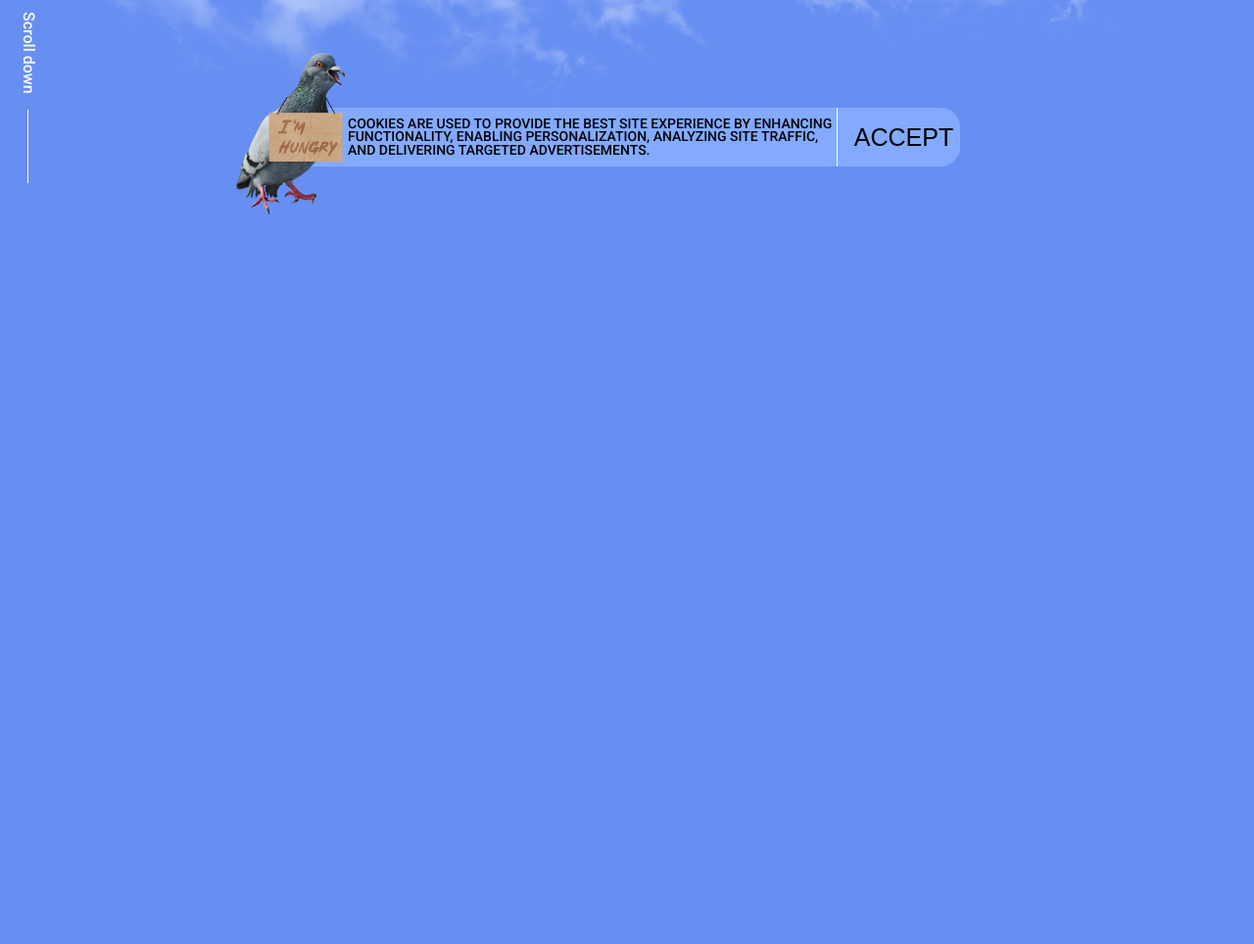
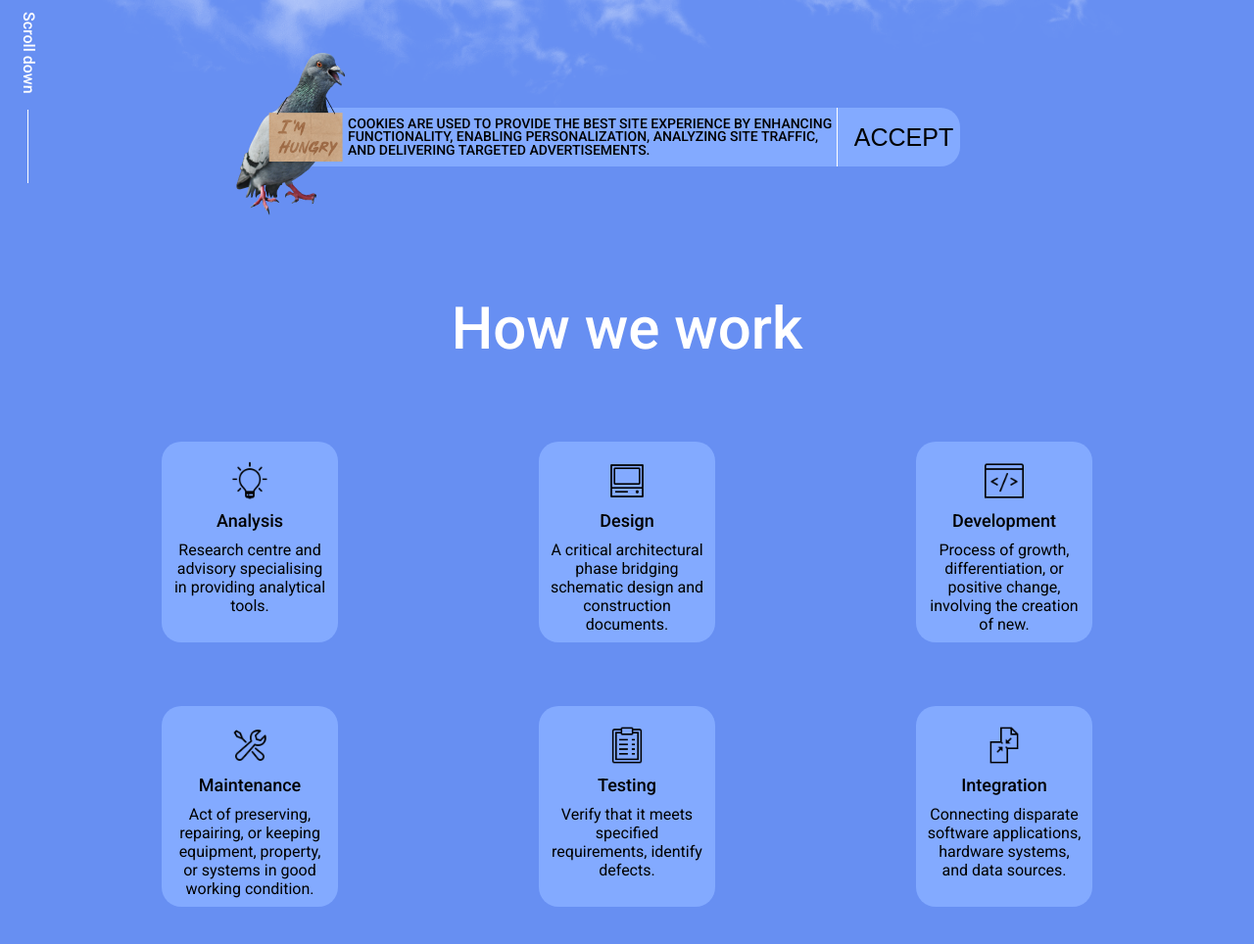
Before and after one commit to Romero0000/landing_live_streaming, a website: page index.html in a window 1280 px wide. Shown: the part 582-1546 px from the top of the page at 98% size. Before the commit the page ends 882 px from the top, so only its background shows below. Drawn offline with nearby package versions, Linux system fonts and the light colour scheme; files that its build step writes are made by us from their sources.

Commit message:
work section

```diff
--- a/index.html
+++ b/index.html
@@ -61,6 +61,57 @@
                 </div>
             </div>
         </section>
+        <section class="work-section">
+            <div class="container">
+                <div class="work">
+                    <h2 class="work__title">How we work</h2>
+                    <div class="work__cards-wrapper">
+                        <figure class="info-card card--analysis">
+                            <img src="assets/icons8-лампочка-100.png" alt="#" class="info-card__icon icon--bulb">
+                            <h3 class="info-card__title">Analysis</h3>
+                            <p class="info-card__desc">
+                                Research centre and advisory specialising in providing analytical tools.
+                            </p>
+                        </figure>
+                        <figure class="info-card card--design">
+                            <img src="assets/icons8-компьютер-100.png" alt="#" class="info-card__icon icon--design">
+                            <h3 class="info-card__title">Design</h3>
+                            <p class="info-card__desc">
+                                A critical architectural phase bridging schematic design and construction documents.
+                            </p>
+                        </figure>
+                        <figure class="info-card card--dev">
+                            <img src="assets/icons8-разработка-100.png" alt="#" class="info-card__icon icon--dev">
+                            <h3 class="info-card__title">Development</h3>
+                            <p class="info-card__desc">
+                                Process of growth, differentiation, or positive change, involving the creation of new.
+                            </p>
+                        </figure>
+                        <figure class="info-card card--maint">
+                            <img src="assets/icons8-ремонт-96.png" alt="#" class="info-card__icon icon--maint">
+                            <h3 class="info-card__title">Maintenance</h3>
+                            <p class="info-card__desc">
+                                Act of preserving, repairing, or keeping equipment, property, or systems in good working condition.
+                            </p>
+                        </figure>
+                        <figure class="info-card card--test">
+                            <img src="assets/icons8-результаты-теста-100.png" alt="#" class="info-card__icon icon--test">
+                            <h3 class="info-card__title">Testing</h3>
+                            <p class="info-card__desc">
+                                Verify that it meets specified requirements, identify defects.
+                            </p>
+                        </figure>
+                        <figure class="info-card card--int">
+                            <img src="assets/icons8-интеграция-100.png" alt="#" class="info-card__icon icon--int">
+                            <h3 class="info-card__title">Integration</h3>
+                            <p class="info-card__desc">
+                                Connecting disparate software applications, hardware systems, and data sources.
+                            </p>
+                        </figure>
+                    </div>
+                </div>
+            </div>
+        </section>
     </main>
 </body>
 </html>
--- a/styles/_basic.scss
+++ b/styles/_basic.scss
@@ -23,3 +23,6 @@ h1, h2, h3, h4, h5, h6, p, ul, button{
  li{
     list-style: none;
  }
+ figure{
+    margin: 0;
+ }
--- /dev/null
+++ b/styles/_cards.scss
@@ -0,0 +1,45 @@
+@use 'variables.scss' as v;
+@use 'mixins.scss' as m;
+@use 'placeholders.scss';
+@use 'sass:color';
+
+.info-card{
+    width: 180px;
+    height: 205px;
+    padding: 20px 10px 0;
+    border-radius: 20px;
+    background-color: rgb(131, 170, 255);
+    @include m.d-flex(start, center, nowrap, column, 0, 10px );
+    transition: box-shadow .3s ease;
+    &__icon{
+        width: 40px;
+        height: 40px;
+
+    }
+    &__title{
+        @include m.font(18px, 500, black);
+    }
+    &__desc{
+        text-align: center;
+        @include m.font(16px, 400, black);
+    }
+    &:hover{
+        cursor: pointer;
+        background-color: rgb(162, 185, 234);
+        box-shadow: 5px 5px 10px rgb(23, 8, 97);
+        .info-card__title, .info-card__desc{
+            color: white;
+        }
+    }
+
+    @media(max-width:v.$media_xs){
+        width: 140px;
+        height: 170px;
+        &__title{
+        @include m.font(14px, 500, black);
+        }
+        &__desc{
+        @include m.font(11px, 400, black);
+        }
+    }
+}
--- a/styles/_importer.scss
+++ b/styles/_importer.scss
@@ -1,3 +1,5 @@
 @forward 'basic.scss';
 @forward 'header.scss';
 @forward 'hero.scss';
+@forward 'cards';
+@forward 'work.scss';
--- /dev/null
+++ b/styles/_work.scss
@@ -0,0 +1,71 @@
+@use 'variables.scss' as v;
+@use 'mixins.scss' as m;
+@use 'placeholders.scss';
+@use 'sass:color';
+
+.work-section{
+    padding: 0 20px 180px;
+    .work{
+        margin: 0 auto;
+        text-align: center;
+        &__title{
+            margin: 0 0 80px 0;
+            @include m.font(60px, 500, rgb(255, 255, 255));
+
+            @media(max-width: v.$media_xs){
+                display: none;
+            }
+        }
+        &__cards-wrapper{
+            margin: 0 auto;
+            max-width: 950px;
+
+            display: grid;
+            grid-template-columns: repeat(3, 1fr);
+            grid-template-rows: repeat(2, 1fr);
+            row-gap: 65px;
+            place-items: center;
+            grid-template-areas:
+            "analysis design dev"
+            "maint test int";
+
+            .card--analysis{
+                grid-area: analysis;
+                justify-self: start;
+            }
+            .card--design{
+                grid-area: design;
+
+            }
+            .card--dev{
+                grid-area: dev;
+                justify-self: end;
+            }
+            .card--maint{
+                grid-area: maint;
+                justify-self: start;
+            }
+            .card--test{
+                grid-area: test;
+            }
+            .card--int{
+                grid-area: int;
+                justify-self: end;
+            }
+            @media(max-width:v.$media_m){
+                grid-template-columns: repeat(2, 1fr);
+                grid-template-rows: repeat(3, 1fr);
+                grid-template-areas:
+                "analysis design"
+                "dev maint"
+                "test int";
+                .card--analysis, .card--design, .card--dev, .card--maint, .card--test, .card--int{
+                    justify-self: center;
+                }
+            }
+        }
+    }
+    @media(max-width:v.$media_l){
+        padding-top: 100px;
+    }
+}
```
Also changed, not shown: assets/icons8-интеграция-100.png (added), assets/icons8-компьютер-100.png (added), assets/icons8-лампочка-100.png (added), assets/icons8-разработка-100.png (added), assets/icons8-результаты-теста-100.png (added), assets/icons8-ремонт-96.png (added).
